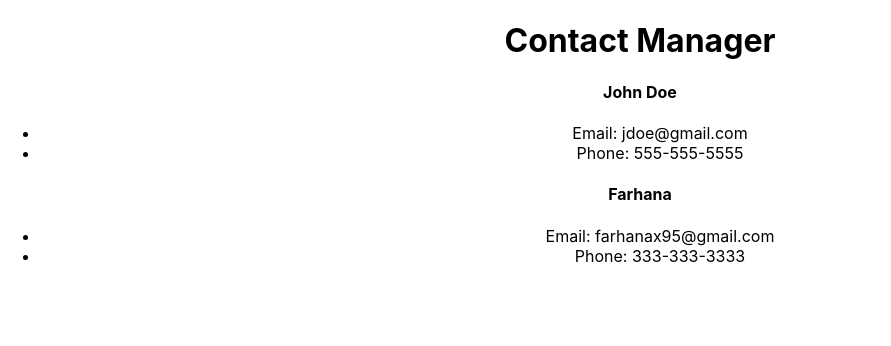
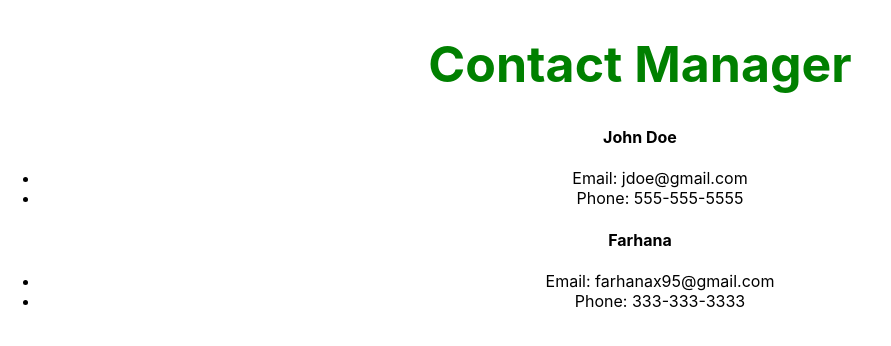
Before and after one commit to killcodeX/Contact-Manager, a React (Create React App) app in the folder contact-manager/: page / in a window 1280 px wide. Shown: the top 346 px of the page, without its empty margins (0-891 px from the left). Built offline with nearby package versions, Linux system fonts and the light colour scheme.

Commit message:
learnt how to add inline css in react

```diff
--- a/contact-manager/src/components/Header.js
+++ b/contact-manager/src/components/Header.js
@@ -5,10 +5,15 @@
     const {branding} =props;
     return (
         <div>
-            <h1>{branding}</h1>
+            <h1 style={headingStyle}>{branding}</h1>
         </div>
     )
-}
+};
+
+const headingStyle = {
+    color:'green',
+    fontSize:'50px'
+};
 
 Header.props = {
     branding: 'My App'
```
